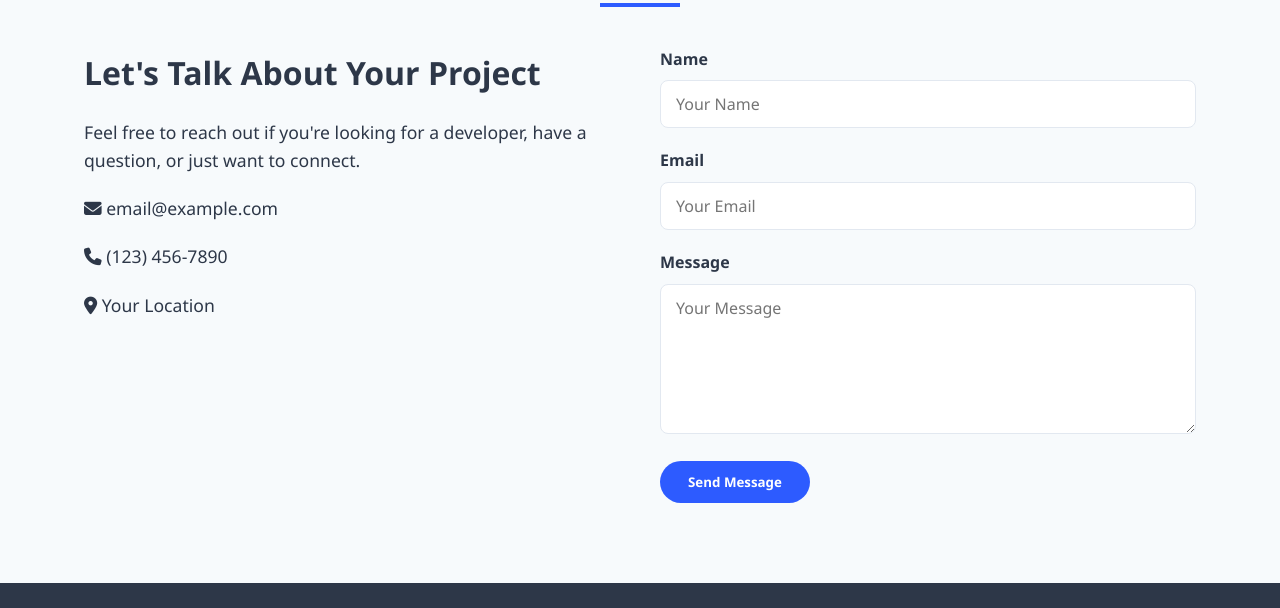
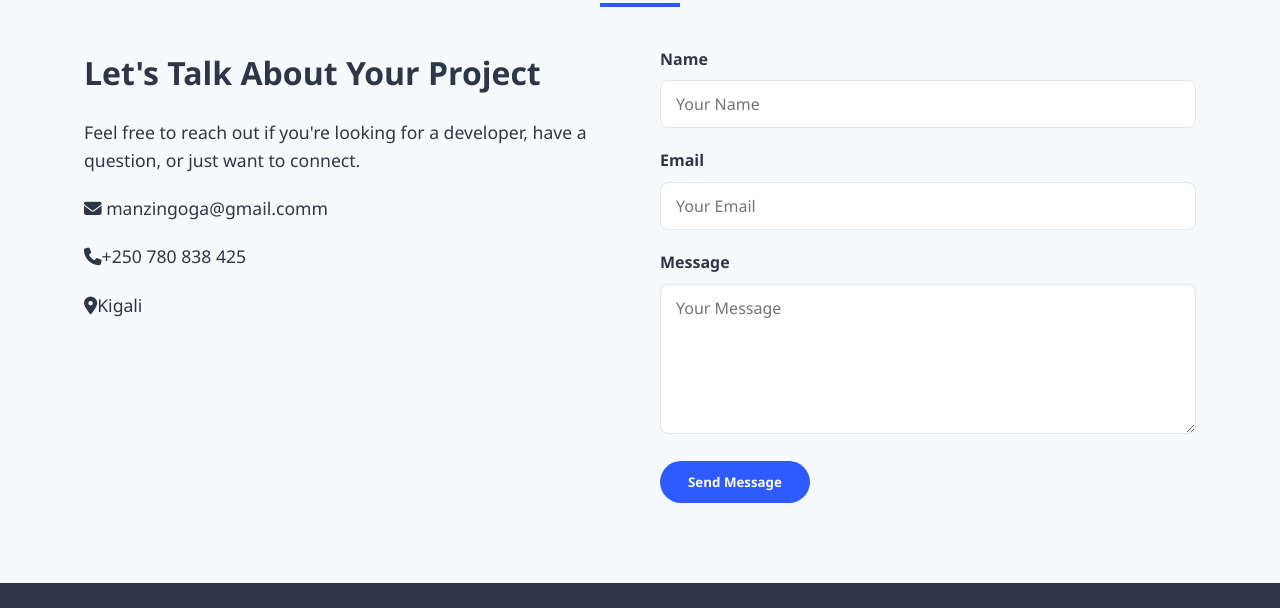
Before and after one commit to manzirodz/my-portifolio, a plain HTML site: page index.html in a window 1280 px wide. Shown: the part 2672-3280 px from the top of the page. Drawn offline with Linux system fonts and the light colour scheme.

Commit message:
first commit

```diff
--- a/index.html
+++ b/index.html
@@ -587,9 +587,9 @@
               Feel free to reach out if you're looking for a developer, have a
               question, or just want to connect.
             </p>
-            <p><i class="fas fa-envelope"></i> email@example.com</p>
-            <p><i class="fas fa-phone"></i> (123) 456-7890</p>
-            <p><i class="fas fa-map-marker-alt"></i> Your Location</p>
+            <p><i class="fas fa-envelope"></i> manzingoga@gmail.comm</p>
+            <p><i class="fas fa-phone"></i>+250 780 838 425</p>
+            <p><i class="fas fa-map-marker-alt"></i>Kigali</p>
           </div>
           <div class="contact-form">
             <form>
```
